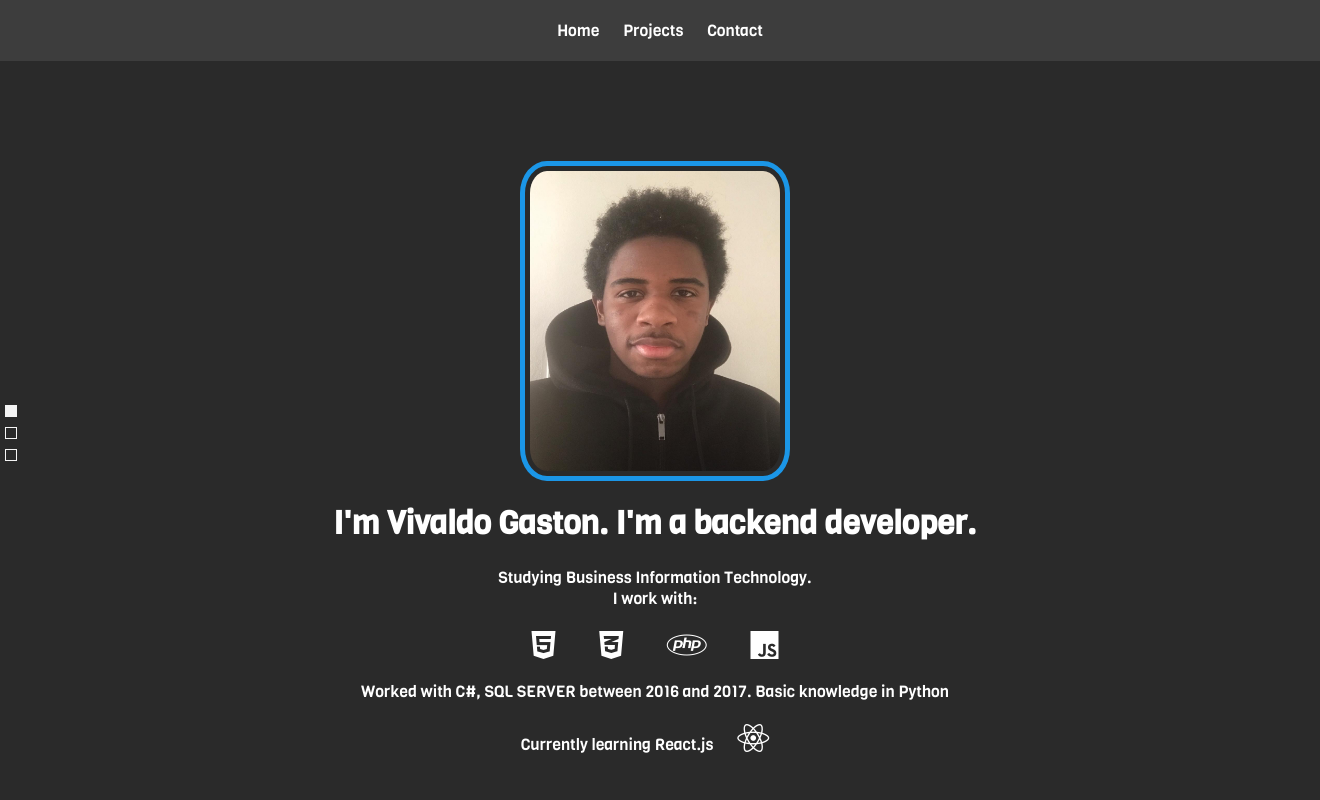
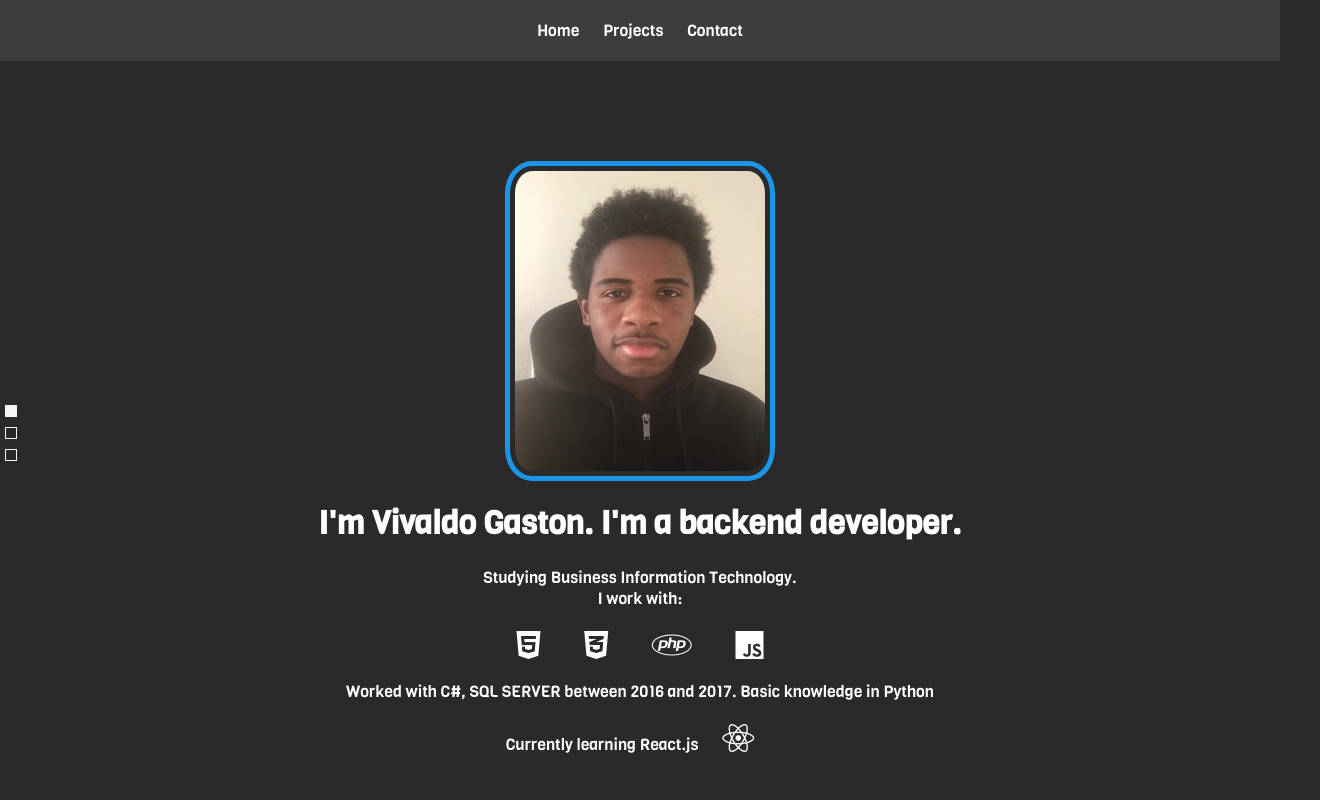
Before and after one commit to vivaldogaston/personal-page, a plain HTML site: page index.html in a window 1280 px wide. Shown: the top 800 px of the page, 1320 px wide, since content can reach past the window. Drawn offline with Linux system fonts and the light colour scheme; files whose address does not match are found by name.

Commit message:
Add files via upload

```diff
--- a/css/style1.css
+++ b/css/style1.css
@@ -7,12 +7,12 @@ body{
 }
 
 #menu{
-    width: 100%;
+    width: auto;
     margin-bottom:100px;
 }
 #home,#contact,#projects{
     margin:0;
-    margin-left: 30px;
+    margin: 30px;
     padding: 0;
     border:solid 0px;
     width:auto;
--- a/index.html
+++ b/index.html
@@ -104,7 +104,7 @@
     <div style="text-align: center;width:100%;margin-top:70px;margin-bottom: 70px;">
         <p>2020&copy;Vivaldo Gaston</p>
     </div>
-    <p style="text-align: center;">2020&copy;Vivaldo Gaston</p>
+
 
     <script>
 
```
